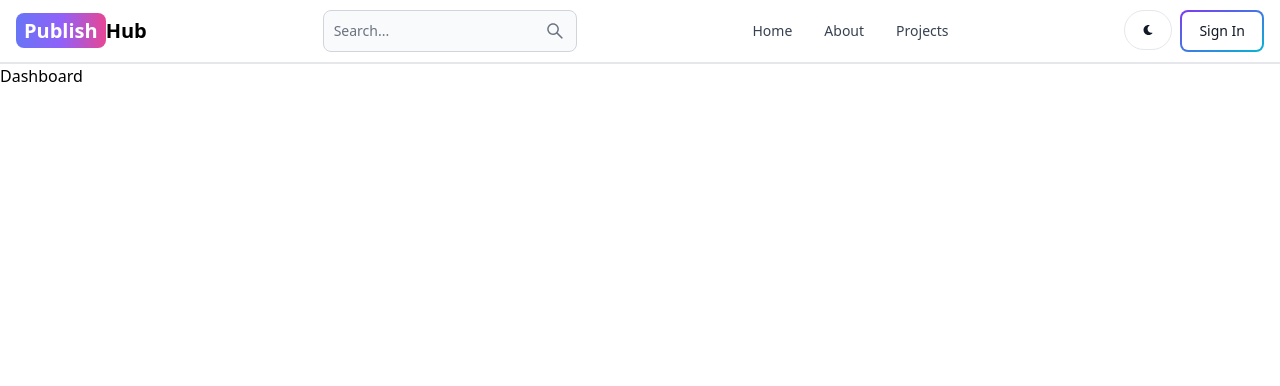
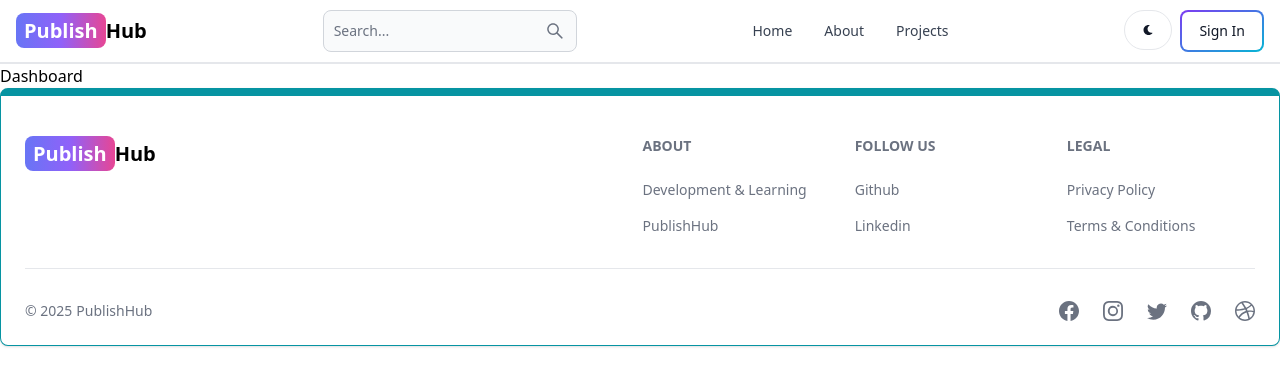
Before and after one commit to dhruvgarg4521/Mern-Folder, a React (Vite) app in the folder client/: page /DashBoard in a window 1280 px wide. Shown: the top 386 px of the page. Built offline with nearby package versions, Linux system fonts and the light colour scheme.

Commit message:
Create And Add footer component

```diff
--- a/client/src/App.jsx
+++ b/client/src/App.jsx
@@ -6,6 +6,7 @@
 import SignUp from "./pages/SignUp"
 import Dashboard from "./pages/Dashboard"
 import Header from "./components/Header"
+import Footer from "./components/Footer"
 
 export default function App() {
   return (
@@ -20,6 +21,7 @@
       <Route path="/SignUp" element={<SignUp />} />
       <Route path="/DashBoard" element={<Dashboard />} />
       </Routes>
+      <Footer />
       </BrowserRouter>
     </div>
   )
--- /dev/null
+++ b/client/src/components/Footer.jsx
@@ -0,0 +1,83 @@
+import { Footer } from 'flowbite-react';
+import { Link } from 'react-router-dom';
+import { BsFacebook, BsInstagram, BsTwitter, BsGithub, BsDribbble } from 'react-icons/bs';
+export default function FooterCom() {
+  return (
+    <Footer container className='border border-t-8 border-teal-500'>
+      <div className='w-full max-w-7xl mx-auto'>
+        <div className='grid w-full justify-between sm:flex md:grid-cols-1'>
+          <div className='mt-5'>
+            <Link
+              to='/'
+              className='self-center whitespace-nowrap text-lg sm:text-xl font-semibold dark:text-white'
+            >
+              <span className='px-2 py-1 bg-gradient-to-r from-indigo-500 via-purple-500 to-pink-500 rounded-lg text-white'>
+                Publish
+              </span>
+              Hub
+            </Link>
+          </div>
+          <div className='grid grid-cols-2 gap-8 mt-4 sm:grid-cols-3 sm:gap-6'>
+            <div>
+              <Footer.Title title='About' />
+              <Footer.LinkGroup col>
+                <Footer.Link
+                  href='https://developmentlearning.com/'
+                  target='_blank'
+                  rel='noopener noreferrer'
+                >
+                  Development & Learning
+                </Footer.Link>
+                <Footer.Link
+                  href='/about'
+                  target='_blank'
+                  rel='noopener noreferrer'
+                >
+                  PublishHub
+                </Footer.Link>
+              </Footer.LinkGroup>
+            </div>
+            <div>
+              <Footer.Title title='Follow us' />
+              <Footer.LinkGroup col>
+                <Footer.Link
+                  href='https://github.com/dhruvgarg4521'
+                  target='_blank'
+                  rel='noopener noreferrer'
+                >
+                  Github
+                </Footer.Link>
+                <Footer.Link href='https://www.linkedin.com/in/dhruv-garg-546a38248/'
+                  target='_blank'
+                  rel='noopener noreferrer'>Linkedin</Footer.Link>
+              </Footer.LinkGroup>
+            </div>
+            <div>
+              <Footer.Title title='Legal' />
+              <Footer.LinkGroup col>
+                <Footer.Link href='#'>Privacy Policy</Footer.Link>
+                <Footer.Link href='#'>Terms &amp; Conditions</Footer.Link>
+              </Footer.LinkGroup>
+            </div>
+          </div>
+        </div>
+        <Footer.Divider />
+        <div className='w-full sm:flex sm:items-center sm:justify-between'>
+          <Footer.Copyright
+            href='#'
+            by="PublishHub"
+            year={new Date().getFullYear()}
+          />
+          <div className="flex gap-6 sm:mt-0 mt-4 sm:justify-center">
+            <Footer.Icon href='#' icon={BsFacebook}/>
+            <Footer.Icon href='#' icon={BsInstagram}/>
+            <Footer.Icon href='#' icon={BsTwitter}/>
+            <Footer.Icon href='https://github.com/dhruvgarg4521' icon={BsGithub}/>
+            <Footer.Icon href='#' icon={BsDribbble}/>
+
+          </div>
+        </div>
+      </div>
+    </Footer>
+  );
+}
```
Also changed, not shown: 2 other files (tests, documents, lock files or other folders).
